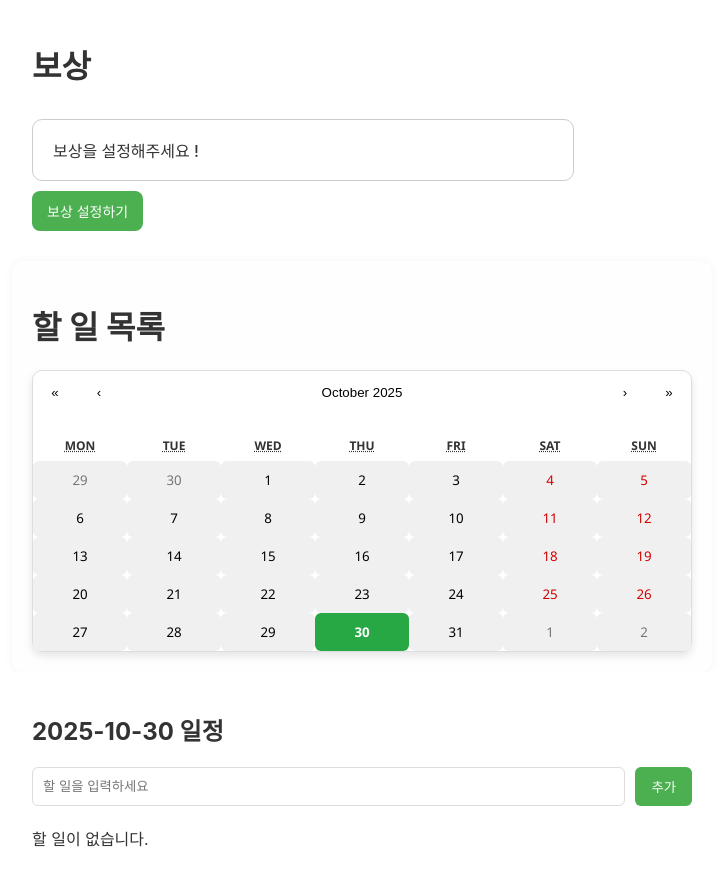
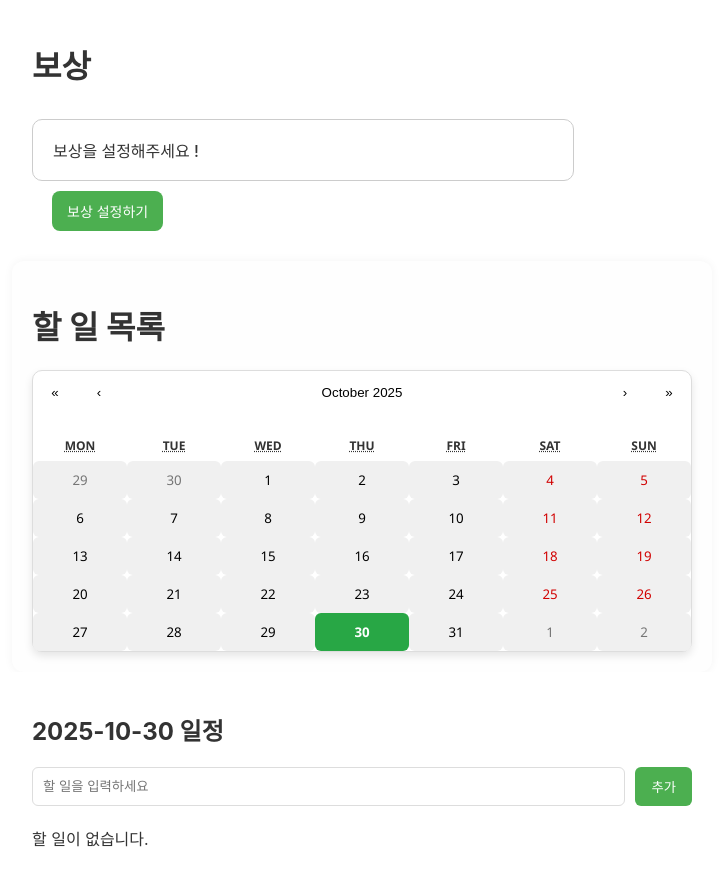
Before and after one commit to jimin-25/2025-starlist, a React (Create React App) app: page / in a window 1280 px wide. Both pictures are taken after a click on the button "시작하기". Shown: the top 886 px of the page, without its empty margins (278-1001 px from the left). Built offline with nearby package versions, Linux system fonts and the light colour scheme.

Commit message:
chore:설정 버튼 위치 조절

```diff
--- a/src/Main.css
+++ b/src/Main.css
@@ -81,6 +81,7 @@
 
 .goal-section button {
     padding: 10px 15px;
+    margin-left: 20px;
     background-color: #4CAF50;
     color: white;
     border: none;
```
